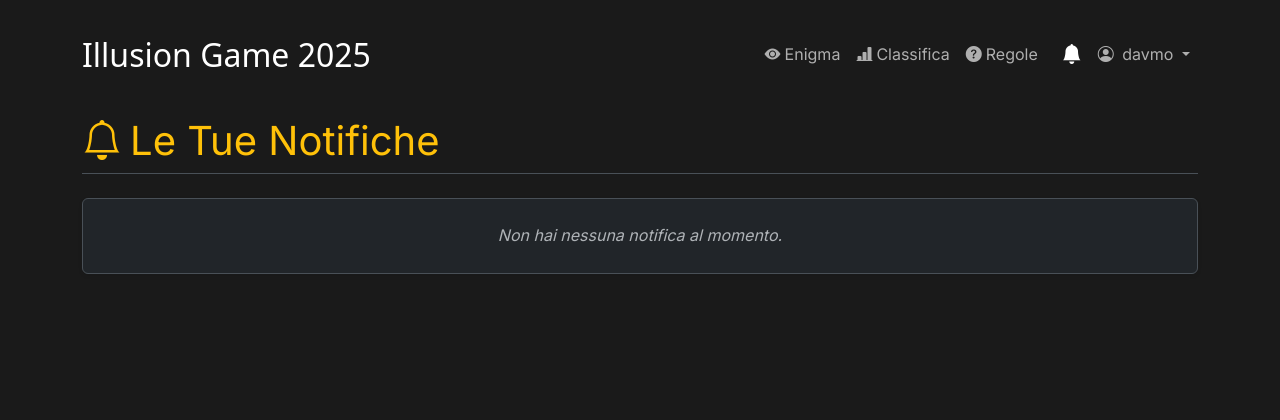
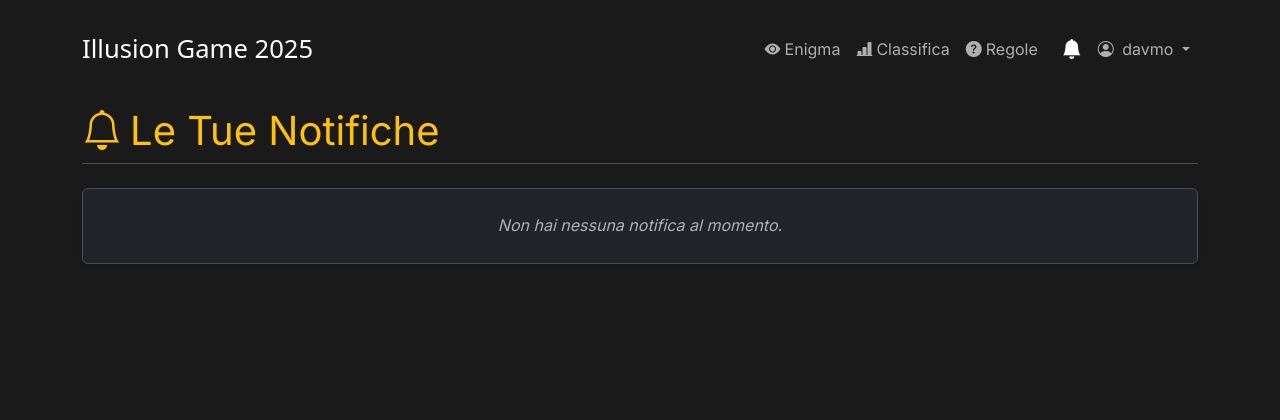
Before and after one commit to davidemoscatelli/progetto_enigmi, a Django app: page /notifiche/ in a window 1280 px wide. Shown: the top 420 px of the page. Run offline with Django 5.2, Linux system fonts and the light colour scheme; a user stored in the database is signed in; data comes from the database, SQL or seed files in the repository; some web fonts are replaced.

Commit message:
risoluzione

```diff
--- a/enigmas/static/enigmas/css/style.css
+++ b/enigmas/static/enigmas/css/style.css
@@ -359,6 +359,6 @@ footer {
     font-family: "Rubik Glitch", system-ui; /* <-- NUOVO FONT APPLICATO */
     color: #ffffff !important;
     font-weight: 400; /* Rubik Glitch ha solo questo peso */
-    font-size: 2rem; /* Aggiustato leggermente per il nuovo font */
+    font-size: 1.6rem; /* Aggiustato leggermente per il nuovo font */
 
 }
```
